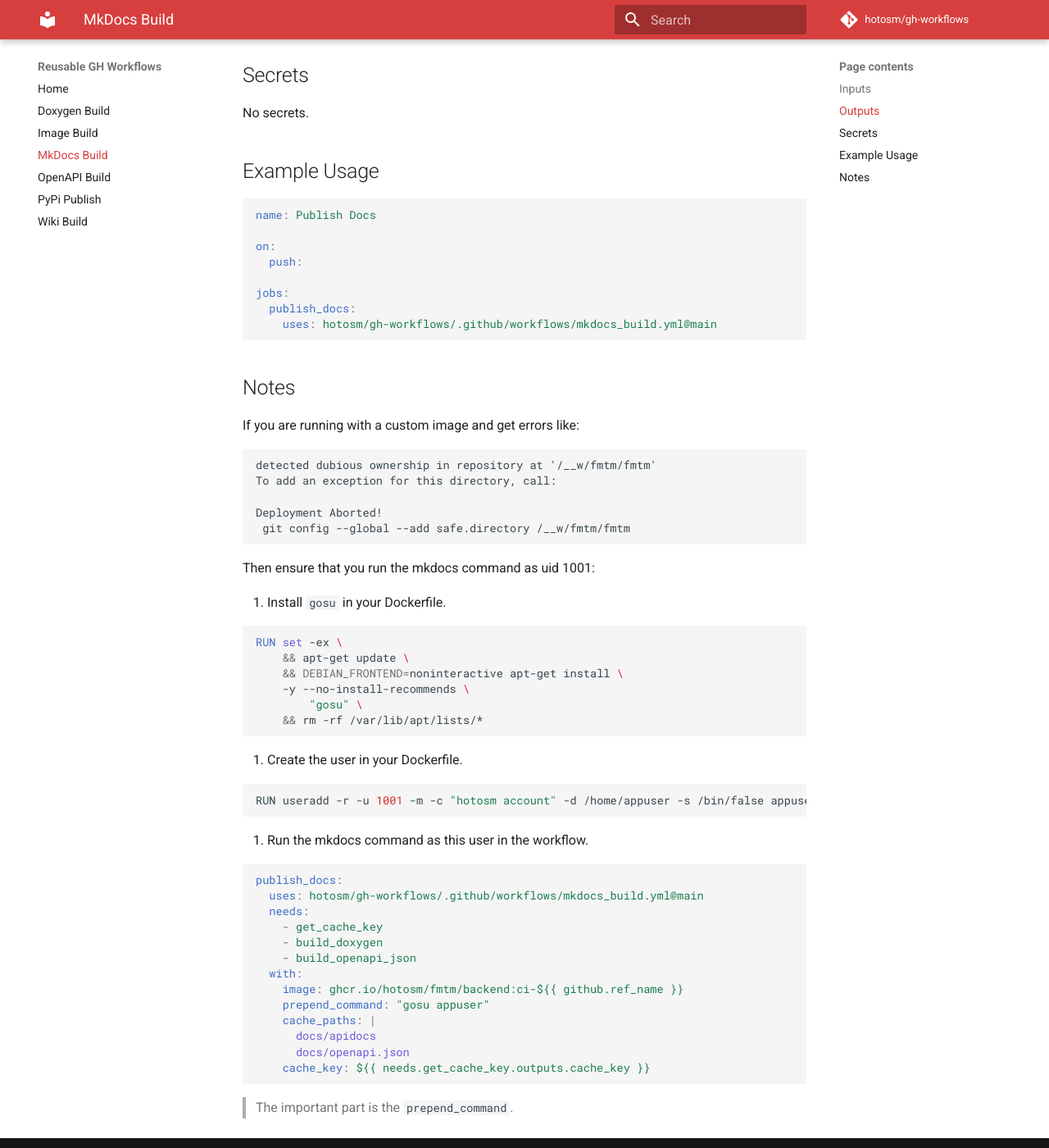
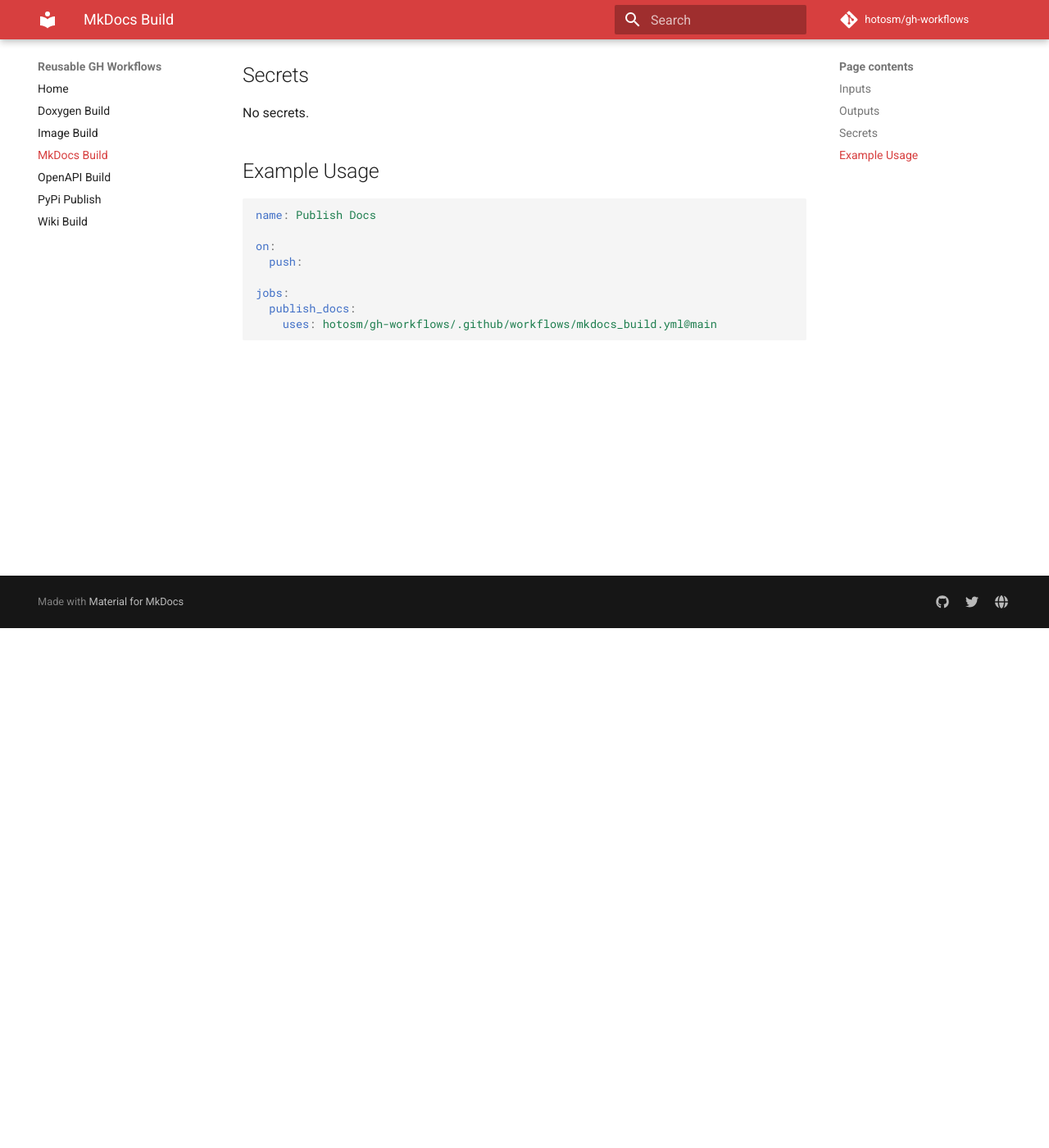
Before and after one commit to hotosm/gh-workflows, an MkDocs documentation site: the page built from docs/mkdocs_build.md, in a window 1280 px wide and 1400 px high, scrolled down 634 px. Shown: the whole window at 82% size. Built offline with MkDocs 1.6.1 and Material for MkDocs 9.7.7, drawn with Linux system fonts in a browser that asks for light colours; comment, search, counter and statistics services are not loaded.

Commit message:
docs: remove info about gosu run for mkdocs

````diff
--- a/docs/mkdocs_build.md
+++ b/docs/mkdocs_build.md
@@ -4,24 +4,28 @@
 
 <!-- AUTO-DOC-INPUT:START - Do not remove or modify this section -->
 
-|                               INPUT                               |  TYPE  | REQUIRED |                  DEFAULT                  |                      DESCRIPTION                       |
-|-------------------------------------------------------------------|--------|----------|-------------------------------------------|--------------------------------------------------------|
-|    <a name="input_cache_key"></a>[cache_key](#input_cache_key)    | string |  false   |                                           |   The cache key to receive <br>from a previous job.    |
-| <a name="input_cache_paths"></a>[cache_paths](#input_cache_paths) | string |  false   |                                           | The paths to cache for <br>preceeding/following jobs.  |
-|          <a name="input_image"></a>[image](#input_image)          | string |  false   | `"docker.io/squidfunk/mkdocs-material:9"` |        Override the image to build <br>mkdocs.         |
+| INPUT                                                             | TYPE   | REQUIRED | DEFAULT                                   | DESCRIPTION                                           |
+| ----------------------------------------------------------------- | ------ | -------- | ----------------------------------------- | ----------------------------------------------------- |
+| <a name="input_cache_key"></a>[cache_key](#input_cache_key)       | string | false    |                                           | The cache key to receive <br>from a previous job.     |
+| <a name="input_cache_paths"></a>[cache_paths](#input_cache_paths) | string | false    |                                           | The paths to cache for <br>preceeding/following jobs. |
+| <a name="input_image"></a>[image](#input_image)                   | string | false    | `"docker.io/squidfunk/mkdocs-material:9"` | Override the image to build <br>mkdocs.               |
 
 <!-- AUTO-DOC-INPUT:END -->
 
 ## Outputs
 
 <!-- AUTO-DOC-OUTPUT:START - Do not remove or modify this section -->
+
 No outputs.
+
 <!-- AUTO-DOC-OUTPUT:END -->
 
 ## Secrets
 
 <!-- AUTO-DOC-SECRETS:START - Do not remove or modify this section -->
+
 No secrets.
+
 <!-- AUTO-DOC-SECRETS:END -->
 
 ## Example Usage
@@ -36,54 +40,3 @@
   publish_docs:
     uses: hotosm/gh-workflows/.github/workflows/mkdocs_build.yml@main
 ```
-
-## Notes
-
-If you are running with a custom image and get errors like:
-
-```
-detected dubious ownership in repository at '/__w/fmtm/fmtm'
-To add an exception for this directory, call:
-
-Deployment Aborted!
- git config --global --add safe.directory /__w/fmtm/fmtm
-```
-
-Then ensure that you run the mkdocs command as uid 1001:
-
-1. Install `gosu` in your Dockerfile.
-
-```dockerfile
-RUN set -ex \
-    && apt-get update \
-    && DEBIAN_FRONTEND=noninteractive apt-get install \
-    -y --no-install-recommends \
-        "gosu" \
-    && rm -rf /var/lib/apt/lists/*
-```
-
-2. Create the user in your Dockerfile.
-
-```bash
-RUN useradd -r -u 1001 -m -c "hotosm account" -d /home/appuser -s /bin/false appuser
-```
-
-3. Run the mkdocs command as this user in the workflow.
-
-```yaml
-publish_docs:
-  uses: hotosm/gh-workflows/.github/workflows/mkdocs_build.yml@main
-  needs:
-    - get_cache_key
-    - build_doxygen
-    - build_openapi_json
-  with:
-    image: ghcr.io/hotosm/fmtm/backend:ci-${{ github.ref_name }}
-    prepend_command: "gosu appuser"
-    cache_paths: |
-      docs/apidocs
-      docs/openapi.json
-    cache_key: ${{ needs.get_cache_key.outputs.cache_key }}
-```
-
-> The important part is the `prepend_command`.
````
